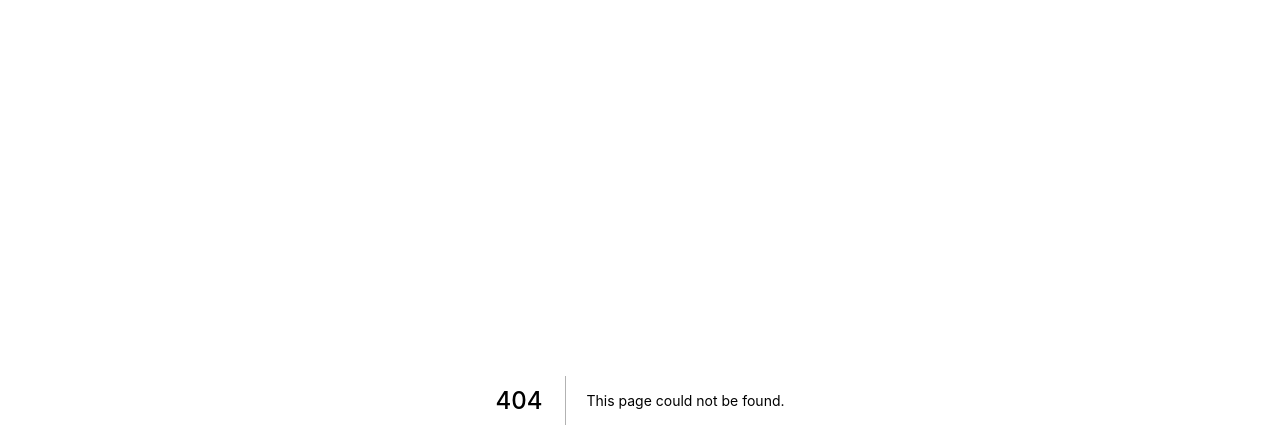
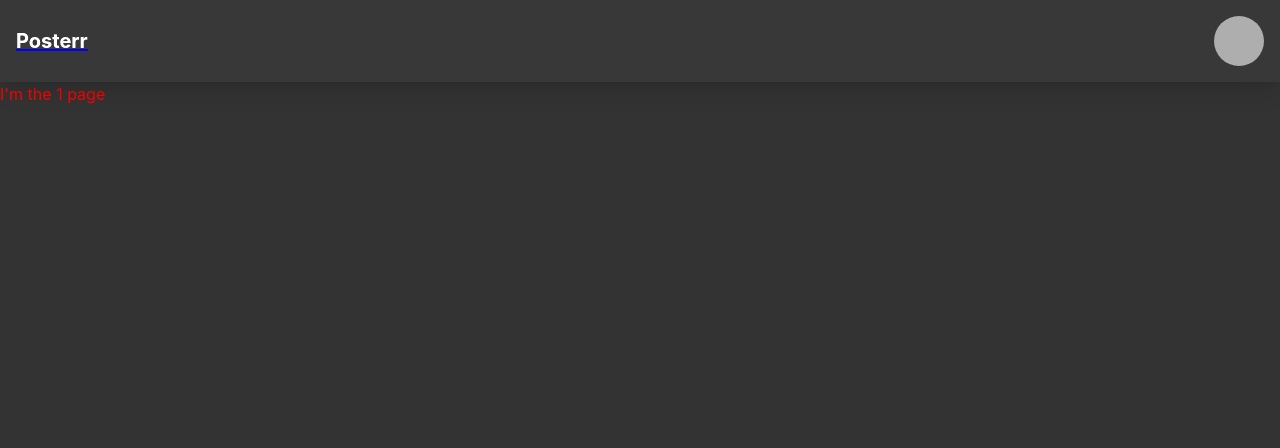
Before and after one commit to ToMattBan/Twi-tah, a Next.js app: page /userpage/1 in a window 1280 px wide. Before the commit this address had no page. Shown: the top 448 px of the page. Built offline with nearby package versions, Linux system fonts and the light colour scheme; grey boxes are pictures that could not be loaded.

Commit message:
Userpage Modal over Homepage; Started some stilization

```diff
--- /dev/null
+++ b/components/header.js
@@ -0,0 +1,15 @@
+import Image from "next/image";
+import Link from "next/link";
+
+export default function Header() {
+  var userId = 5842369851;
+
+  return (
+    <header className="posterrHeader _pot _t0 _bgsecondary _pxs _df _jcsb _z1 _aic _elevation16">
+      <Link href="/">
+        <a> <div className="_fw7 _fz20 _white">Posterr</div> </a>
+      </Link>
+      <Image className="_bdrs50p _cp" src="https://randomuser.me/api/portraits/women/35.jpg" width="50%" height="50%" />
+    </header>
+  )
+}
--- /dev/null
+++ b/components/userpage/index.js
@@ -0,0 +1,6 @@
+export default function User({userId}) {
+
+    return (
+        <div className="_red">I'm the {userId} page</div>
+    )
+}
--- a/package.json
+++ b/package.json
@@ -11,7 +11,8 @@
   "dependencies": {
     "next": "12.1.0",
     "react": "17.0.2",
-    "react-dom": "17.0.2"
+    "react-dom": "17.0.2",
+    "react-modal": "^3.14.4"
   },
   "devDependencies": {
     "eslint": "8.11.0",
--- /dev/null
+++ b/pages/userpage/[userId].js
@@ -0,0 +1,15 @@
+import { useRouter } from "next/router"
+import Header from "../../components/header";
+import User from "../../components/userpage";
+
+export default function Userpage() {
+  const router = useRouter();
+  const { userId } = router.query;
+
+  return (
+    <>
+      <Header />
+      <User userId={userId} />
+    </>
+  )
+}
--- a/styles/globals.css
+++ b/styles/globals.css
@@ -3,3 +3,7 @@ body {
   font-family: -apple-system, BlinkMacSystemFont, Segoe UI, Roboto, Oxygen,
     Ubuntu, Cantarell, Fira Sans, Droid Sans, Helvetica Neue, sans-serif;
 }
+
+.posterrHeader {
+  filter: brightness(1.1);
+}
--- /dev/null
+++ b/styles/sass/components/_reactModal.scss
@@ -0,0 +1,7 @@
+.ReactModal__Overlay--after-open {
+    z-index: 2;
+
+    .ReactModal__Content--after-open {
+        background-color: getColor("secondary") !important;
+    }
+}
--- a/styles/sass/main.scss
+++ b/styles/sass/main.scss
@@ -90,6 +90,7 @@
 
 @import "components/buttons";
 @import "components/override";
+@import "components/reactModal";
 @import "components/switch";
 
 /* Utilities
--- a/styles/sass/settings/_colors.scss
+++ b/styles/sass/settings/_colors.scss
@@ -8,6 +8,7 @@ $_colorCache: (
   "hardBlue": #7281a0,
   "blue": #6e7d9d,
   "yellow": #ffe000,
+  "red": rgb(255, 0, 0),
 );
 
 $colors: (
@@ -16,6 +17,7 @@ $colors: (
   "hardBlue": map_get($_colorCache, "hardBlue"),
   "blue": map_get($_colorCache, "blue"),
   "yellow": map_get($_colorCache, "yellow"),
+  "red": map_get($_colorCache, "red"),
   "textGray": #555555,
   "mediumGray": #707070,
   "strokeGray": #d8d8d8,
```
Also changed, not shown: components/posts.js (+13 -5 lines), pages/homepage.js (+11 -4 lines), 2 other files (tests, documents, lock files or other folders).
